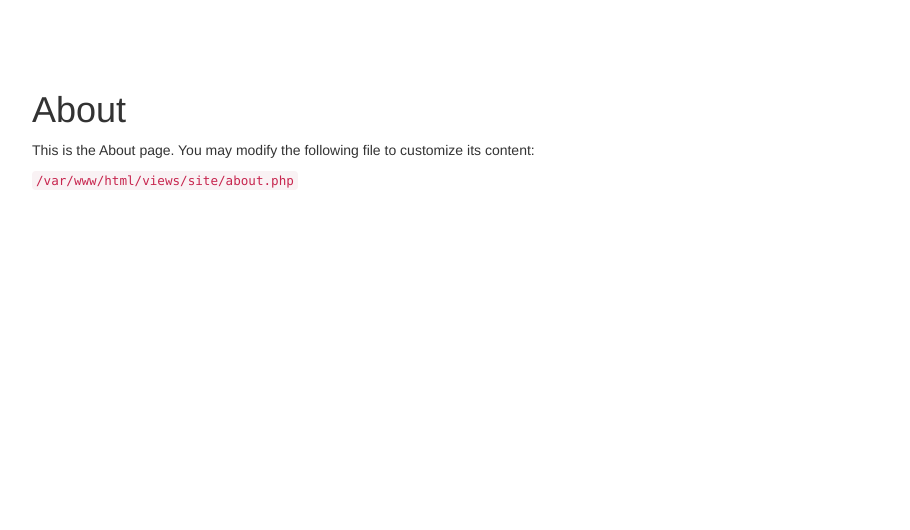
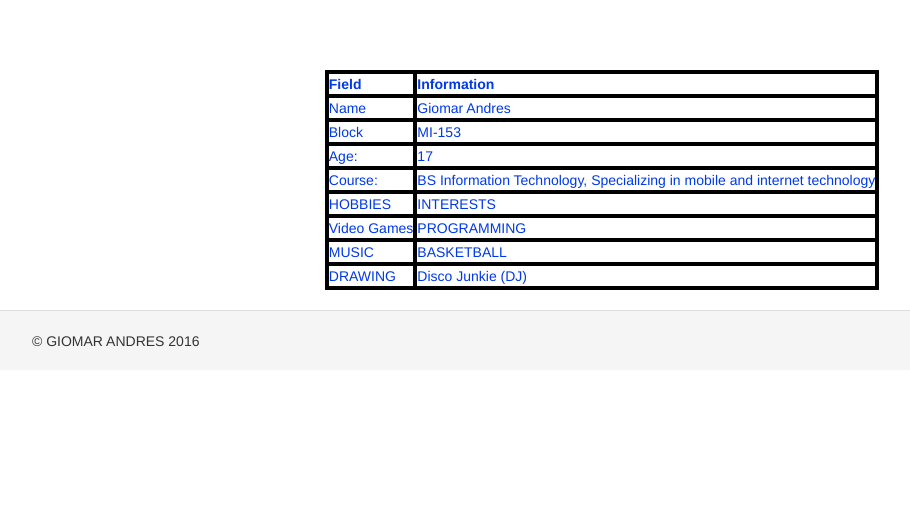
Before and after one commit to gtandres/APC_webprog_MI153_test_repo_gtandres, a Yii app: template Exercise7/basic/views/site/about.php in a window 1280 px wide. Shown: the top 530 px of the page, without its empty margins (38-948 px from the left). Run offline with PHP 8.4 and a stand-in for Yii, Linux system fonts and the light colour scheme; the template is opened without the code that fills it, so the values that code supplies are empty; some libraries are stand-ins or nearby versions.

Commit message:
Edited about.php

```diff
--- a/Exercise7/basic/views/site/about.php
+++ b/Exercise7/basic/views/site/about.php
@@ -1,18 +1,55 @@
 <?php
-
 /* @var $this yii\web\View */
-
 use yii\helpers\Html;
-
-$this->title = 'About';
+$this->title = 'About the user';
 $this->params['breadcrumbs'][] = $this->title;
 ?>
+	<style>
+		table, th, td {
+			border: 4px solid black;
+			color: #0039e6;
+			height: 10%
+			width: 50%;
+		}
+	</style>
 <div class="site-about">
-    <h1><?= Html::encode($this->title) ?></h1>
+			<table id="table" align="center">
+			<tr>
+				<th>Field</th>
+				<th>Information</th>
+			</tr>
+			<tr>
+				<td>Name</td>
+				<td>Giomar Andres</td>
+			</tr>
+			<tr>
+				<td>Block</td>
+				<td>MI-153</td>
+			</tr>
+			<tr>
+				<td>Age:</td>
+				<td>17</td>
+			</tr>
+			<tr>
+				<td>Course:</td>
+				<td>BS Information Technology, Specializing in mobile and internet technology</td>
+			</tr>
+			<tr>
+			<td>HOBBIES</td>
+			<td>INTERESTS</td>
+			</tr>
 
-    <p>
-        This is the About page. You may modify the following file to customize its content:
-    </p>
+			<td>Video Games</td>
+			<td>PROGRAMMING </td>
+			</tr>
 
-    <code><?= __FILE__ ?></code>
-</div>
+			<tr>
+			<td>MUSIC</td>
+			<td>BASKETBALL</td>
+			</tr>
+
+			<tr>
+			<td>DRAWING</td>
+			<td>Disco Junkie (DJ) </td>
+			</tr>
+			</table>
```
